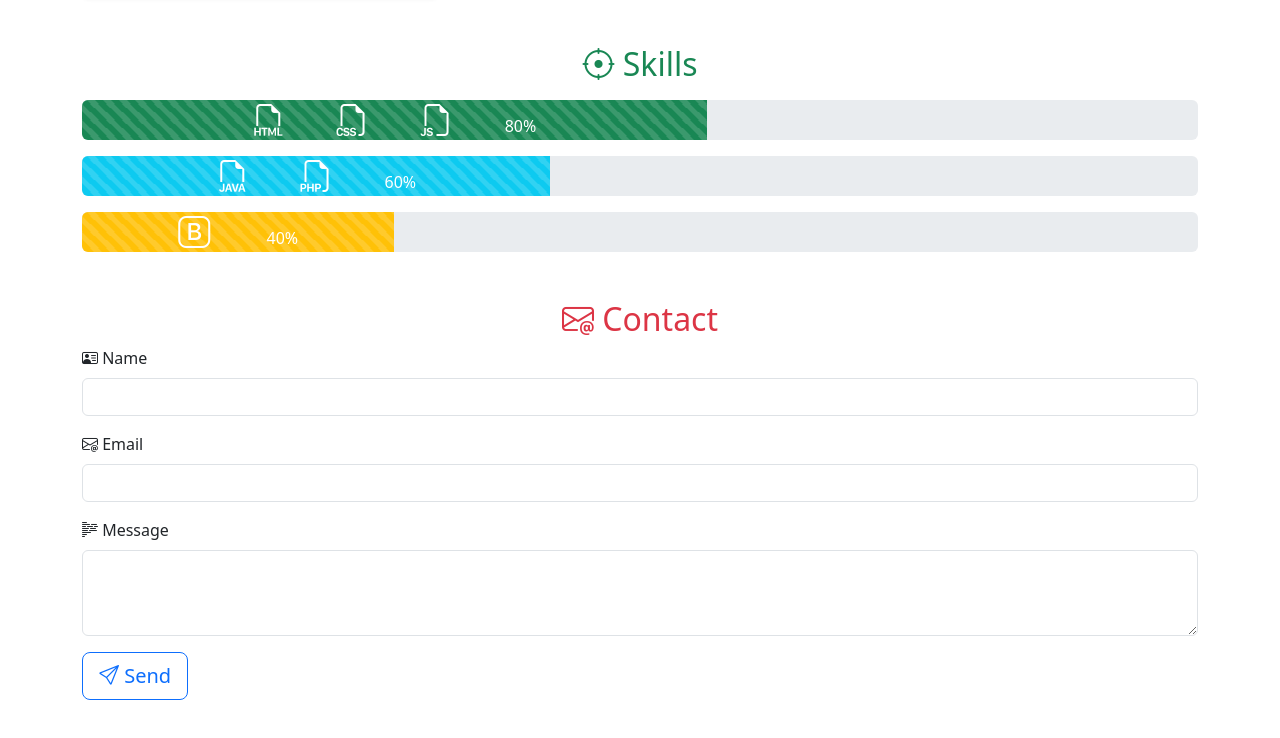
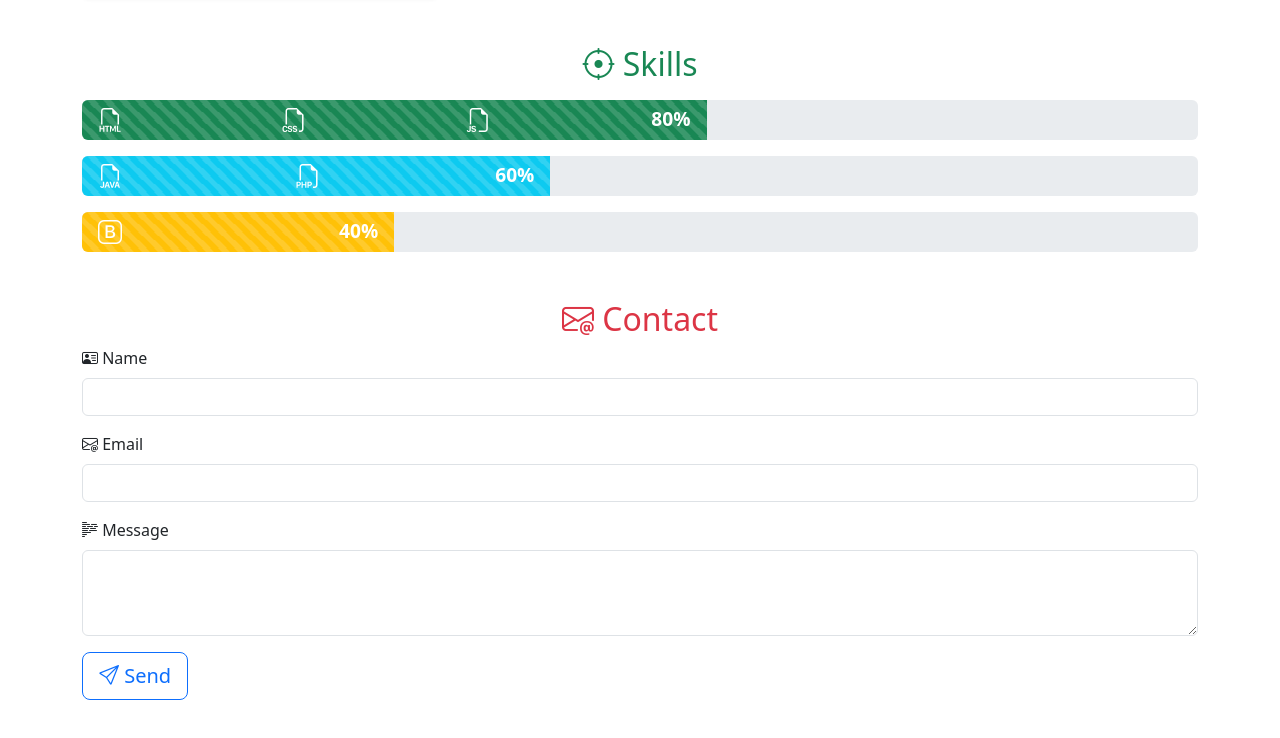
Before and after one commit to mcanadas-dawi/My-portfolio, a plain HTML site: page task10/index.html in a window 1280 px wide. Shown: the part 1157-1895 px from the top of the page. Drawn offline with nearby package versions, Linux system fonts and the light colour scheme.

Commit message:
Update index.html

```diff
--- a/task10/index.html
+++ b/task10/index.html
@@ -134,35 +134,37 @@
 
        <section id="habilidades" class="container my-5">
     <h2 class="text-center text-success"> <i class="bi bi-crosshair"></i> Skills</h2>
-            <div class="progress my-3">
-                <div class="progress-bar bg-success progress-bar-striped progress-bar-animated fs-6"  data-width="80">
-                    <span class="icons">
-                        <i class="bi bi-filetype-html fs-2 me-5"></i>
-                        <i class="bi bi-filetype-css fs-2 me-5"></i>
-                        <i class="bi bi-filetype-js fs-2 me-5"></i>
-                        80%
+
+    <div class="progress my-3" style="height: 2.5rem;">
+        <div class="progress-bar bg-success progress-bar-striped progress-bar-animated text-center" data-width="80">
+            <span class="d-flex align-items-center justify-content-between w-100 px-3">
+                <i class="bi bi-filetype-html fs-4"></i>
+                <i class="bi bi-filetype-css fs-4"></i>
+                <i class="bi bi-filetype-js fs-4"></i>
+                <span class="fw-bold">80%</span>
             </span>
         </div>
     </div>
-            <div class="progress my-3">
-                <div class="progress-bar bg-info progress-bar-striped progress-bar-animated fs-6"  data-width="60">
-                    <span class="icons">
-                        <i class="bi bi-filetype-java fs-2 me-5"></i>
-                        <i class="bi bi-filetype-php fs-2 me-5"></i>
-                        60%
+
+    <div class="progress my-3" style="height: 2.5rem;">
+        <div class="progress-bar bg-info progress-bar-striped progress-bar-animated text-center" data-width="60">
+            <span class="d-flex align-items-center justify-content-between w-100 px-3">
+                <i class="bi bi-filetype-java fs-4"></i>
+                <i class="bi bi-filetype-php fs-4"></i>
+                <span class="fw-bold">60%</span>
             </span>
         </div>
     </div>
-            <div class="progress my-3">
-                <div class="progress-bar bg-warning fs-6 progress-bar-striped progress-bar-animated text-small"  data-width="40">
-                    <span>
-                    <i class="bi bi-bootstrap fs-2 me-5 "> </i>
-                    40%
+
+    <div class="progress my-3" style="height: 2.5rem;">
+        <div class="progress-bar bg-warning progress-bar-striped progress-bar-animated text-center" data-width="40">
+            <span class="d-flex align-items-center justify-content-between w-100 px-3">
+                <i class="bi bi-bootstrap fs-4"></i>
+                <span class="fw-bold">40%</span>
             </span>
         </div>
     </div>
 </section>
-
 
     </main>
     <footer>
```
Lines whose indentation alone changed are shown as unchanged.
